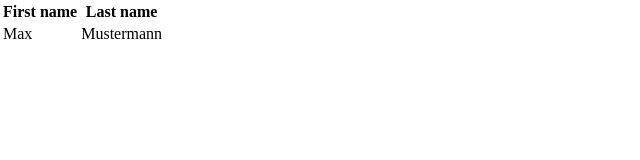
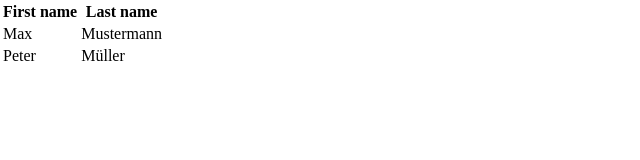
Before and after one commit to ppauldev/order-list-cc, a React (Create React App) app: page / in a window 1280 px wide. Shown: the top 160 px of the page, without its empty margins (0-640 px from the left). Built offline with nearby package versions, Linux system fonts and the light colour scheme.

Commit message:
Add dynamic column names

```diff
--- a/src/App.jsx
+++ b/src/App.jsx
@@ -184,10 +184,19 @@ const data = [
     //     ]
     //   }
     // ],
+  },
+  {
+    firstName: "Peter",
+    lastName: "Müller",
   }
 ];
 
 const fetchData = () => data;
+const parseColumnNames = (data) => {
+  if (!data || data.length === 0) return [];
+
+  return Object.keys(data[0]);
+};
 
 const ColumnContext = React.createContext();
 const RowContext = React.createContext();
@@ -199,7 +208,9 @@ const TableContextProvider = ({ children }) => {
   useEffect(() => {
     console.log("mount provider");
     const data = fetchData();
+    const columns = parseColumnNames(data);
 
+    setColumnData(columns);
     setRowData(data);
   }, []);
 
@@ -252,6 +263,9 @@ const Table = () => {
 };
 
 const TableHeader = () => {
+  const columns = useColumnContext();
+  console.log("column data: ", columns);
+
   return (
     <thead>
       <tr>
```
